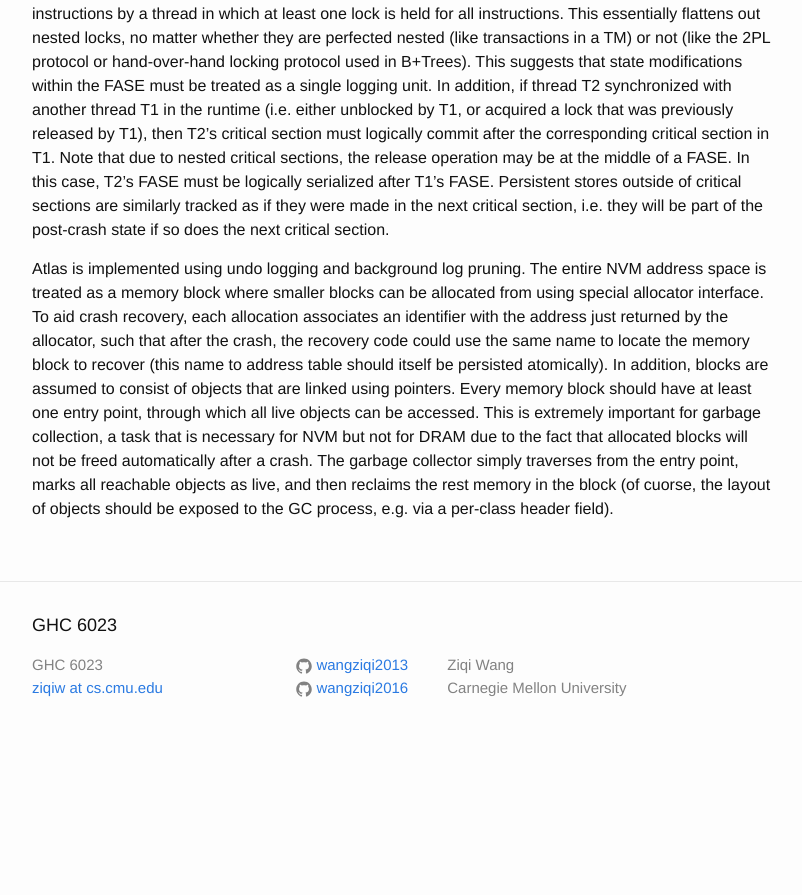
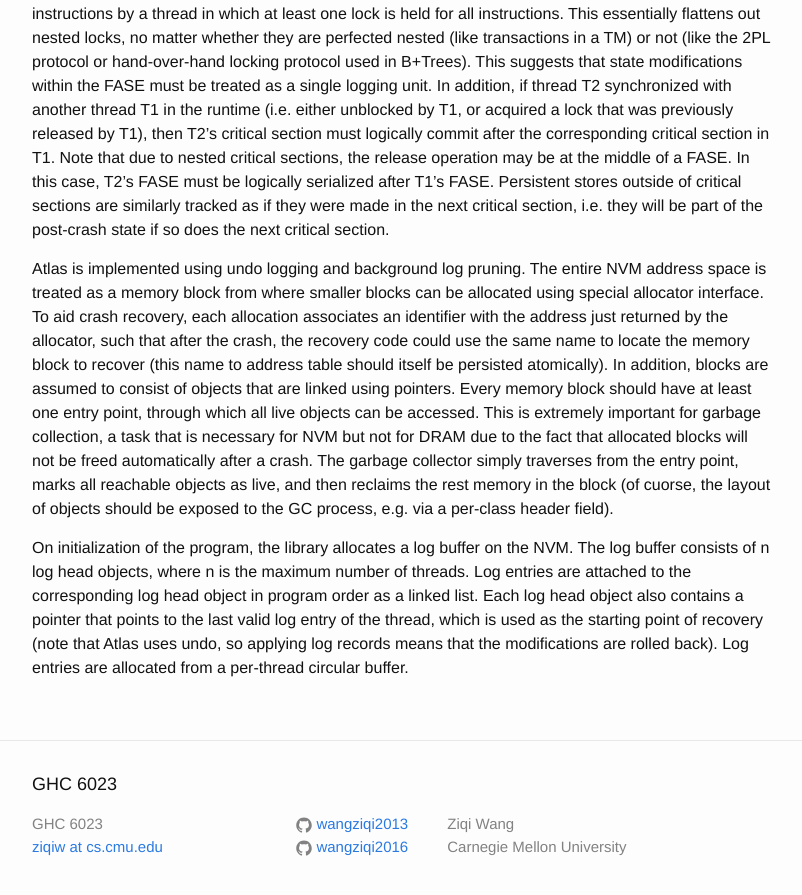
Before and after one commit to wangziqi2013/wangziqi2013.github.io, a Jekyll site: the page built from _posts/2019-08-04-atlas.markdown, in a window 1280 px wide and 900 px high, scrolled down 1081 px. Shown: the top 895 px of the window, without its empty margins (238-1040 px from the left). Built offline with Jekyll 4.4.1, drawn with Linux system fonts in a browser that asks for light colours; before the commit the page ends 1840 px from its top, so only the background shows below that.

Commit message:
Adding log buffer

```diff
--- a/_posts/2019-08-04-atlas.markdown
+++ b/_posts/2019-08-04-atlas.markdown
@@ -47,7 +47,7 @@ are similarly tracked as if they were made in the next critical section, i.e. th
 if so does the next critical section.
 
 Atlas is implemented using undo logging and background log pruning. The entire NVM address space is treated as a memory
-block where smaller blocks can be allocated from using special allocator interface. To aid crash recovery, each allocation
+block from where smaller blocks can be allocated using special allocator interface. To aid crash recovery, each allocation
 associates an identifier with the address just returned by the allocator, such that after the crash, the recovery code
 could use the same name to locate the memory block to recover (this name to address table should itself be persisted atomically).
 In addition, blocks are assumed to consist of objects that are linked using pointers. Every memory block should have at
@@ -56,3 +56,9 @@ a task that is necessary for NVM but not for DRAM due to the fact that allocated
 after a crash. The garbage collector simply traverses from the entry point, marks all reachable objects as live, and then
 reclaims the rest memory in the block (of cuorse, the layout of objects should be exposed to the GC process, e.g. via
 a per-class header field).
+
+On initialization of the program, the library allocates a log buffer on the NVM. The log buffer consists of n log head
+objects, where n is the maximum number of threads. Log entries are attached to the corresponding log head object in
+program order as a linked list. Each log head object also contains a pointer that points to the last valid log entry
+of the thread, which is used as the starting point of recovery (note that Atlas uses undo, so applying log records
+means that the modifications are rolled back). Log entries are allocated from a per-thread circular buffer.
```
